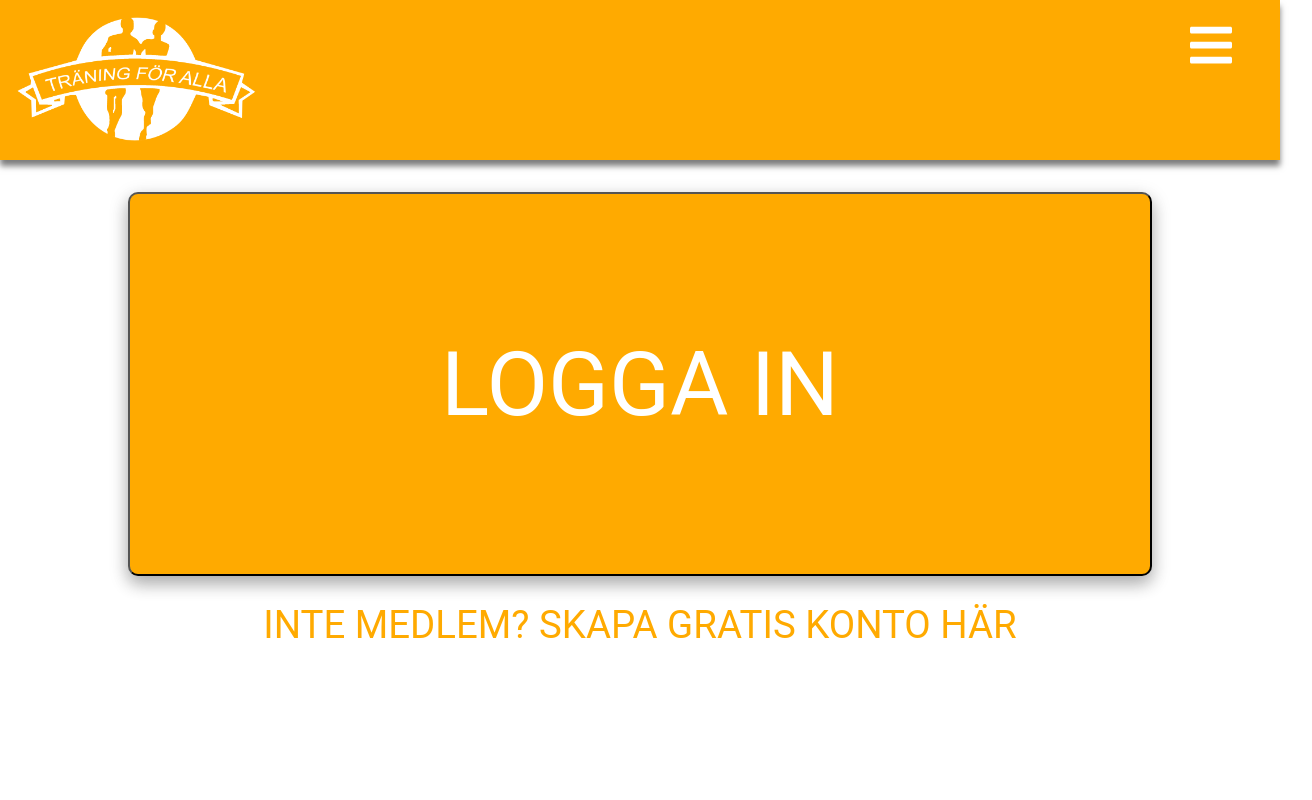
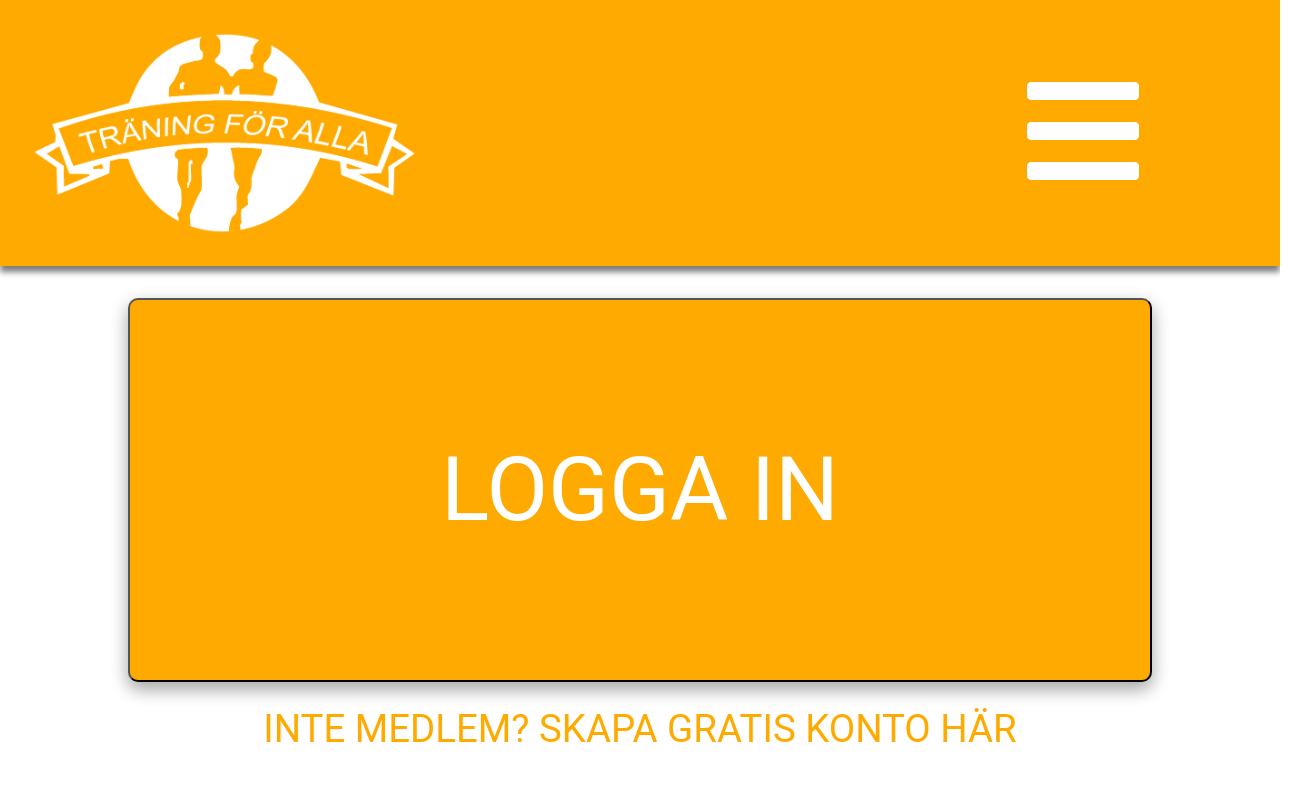
Before and after one commit to philip-rasmusson/yogui-bjj, a React (Create React App) app: page / in a window 1280 px wide. Shown: the top 800 px of the page, 1312 px wide, since content can reach past the window. Built offline with nearby package versions, Linux system fonts and the light colour scheme.

Commit message:
changed from flexbox to grid, added blurred background when menu is active

```diff
--- a/src/components/navigation/mobileNavigation/MobileNavbar.css
+++ b/src/components/navigation/mobileNavigation/MobileNavbar.css
@@ -1,37 +1,46 @@
-.navbar-mobile-wrapper {
-  background-color: #FFAA00;
-  height: 25vw;
-  max-height: 10rem;
-  box-shadow: rgb(124, 124, 124) 0px 6px 6px;
+* {
+  margin: 0;
+  padding: 0;
+  box-sizing: border-box;
 }
 
-.navbar-mobile {
-  padding: 1rem;
+.navbar-mobile-wrapper {
+  width: 100%;
 }
 
-.navbar-mobile-logo {}
-
-.navbar-mobile-logo img, .navbar-mobile-logo div {
-  position: absolute;
-  top: 1rem;
-  width: 30vw;
-  max-width: 15rem;
-  z-index: 500;
+.navbar-mobile-logo {
+  background-color: #FFAA00;
+  box-shadow: rgb(124, 124, 124) 0px 6px 6px;
+  display: grid;
+  grid-template-columns: auto;
+  grid-template-rows: auto;
 }
 
-.navbar-mobile-logo div {
-  right: 3rem;
+.navbar-mobile-logo img {
+  width: 30vw;
+  /* max-width: 15rem; */
+  grid-column: 1;
+  margin: 2rem;
+}
+
+.navbar-mobile-burger-icon {
   color: #fff;
   font-size: 3rem;
-  width: fit-content;
+  grid-column: 3;
+  grid-row: 1;
+  align-self: center;
+  justify-self: center;
+  margin: 2rem;
+  font-size: 10vw;
+  z-index: 500;
 }
 
 .navbar-mobile-menu-wrapper {
   position: absolute;
   background-color: #FFAA00;
   padding: 2rem;
-  width: 45vw;
-  height: 90%;
+  width: 60%;
+  height: 95%;
   border-radius: 0 0 0 3rem;
   right: 0;
   top: 0;
@@ -53,3 +62,13 @@
   list-style: none;
   font-size: 5vw;
 }
+
+.navbar-mobile-blurry-background {
+  position: absolute;
+  top: 0;
+  right: 0;
+  width: 100%;
+  height: 100%;
+  backdrop-filter: blur(5px);
+  transition: 200ms;
+}
--- a/src/components/navigation/mobileNavigation/MobileNavbar.tsx
+++ b/src/components/navigation/mobileNavigation/MobileNavbar.tsx
@@ -8,14 +8,21 @@ import { FontAwesomeIcon } from '@fortawesome/react-fontawesome'
 export const MobileNavbar = () => {
 
     const [menuIcon, setMenuIcon] = useState<any>(faBars)
+    const [blurredBackground, setBlurredBackground] = useState<any>('')
     const history = useHistory()
 
     const menuIconDisplay = () => {
-        menuIcon === faBars ? setMenuIcon(faTimes) : setMenuIcon(faBars)
+        if (menuIcon === faBars) {
+            setMenuIcon(faTimes)
+            setBlurredBackground(`navbar-mobile-blurry-background`)
+        } else {
+            setMenuIcon(faBars)
+            setBlurredBackground('')
+        }
     }
     const displayNavigationMenu = () => {
-        if (menuIcon === faTimes) {
-            return (<nav className="navbar-mobile-menu-wrapper">
+        return (menuIcon === faTimes)
+            ? (<nav className="navbar-mobile-menu-wrapper">
                 <ul className="navbar-mobile-menu">
                     <li>Logga in</li>
                     <li>Skapa konto</li>
@@ -24,24 +31,24 @@ export const MobileNavbar = () => {
                     <li>Kontakta oss</li>
                 </ul>
             </nav>)
-        } else {
-            return <></>
-        }
+            : (<></>)
     }
+
 
     return (
         <div className="navbar-mobile-wrapper">
-            <div className="navbar-mobile">
-                <div className="navbar-mobile-logo">
-                    <img src={Logo} alt="Logo Träning För Alla" />
-                    <div>
-                        <FontAwesomeIcon icon={menuIcon} onClick={() => menuIconDisplay()} />
-                    </div>
-                </div>
+            {/* <div className="navbar-mobile"> */}
+            <div className="navbar-mobile-logo">
+                <img src={Logo} alt="Logo Träning För Alla" />
                 <div className="navbar-mobile-burger-icon">
-                    {displayNavigationMenu()}
+                    <FontAwesomeIcon icon={menuIcon} onClick={() => menuIconDisplay()} />
                 </div>
             </div>
+            <div className={blurredBackground} onClick={() => menuIconDisplay()}></div>
+            <div className="navbar-mobile-burger-menu">
+                {displayNavigationMenu()}
+            </div>
+            {/* </div> */}
         </div>
     )
 }
```
